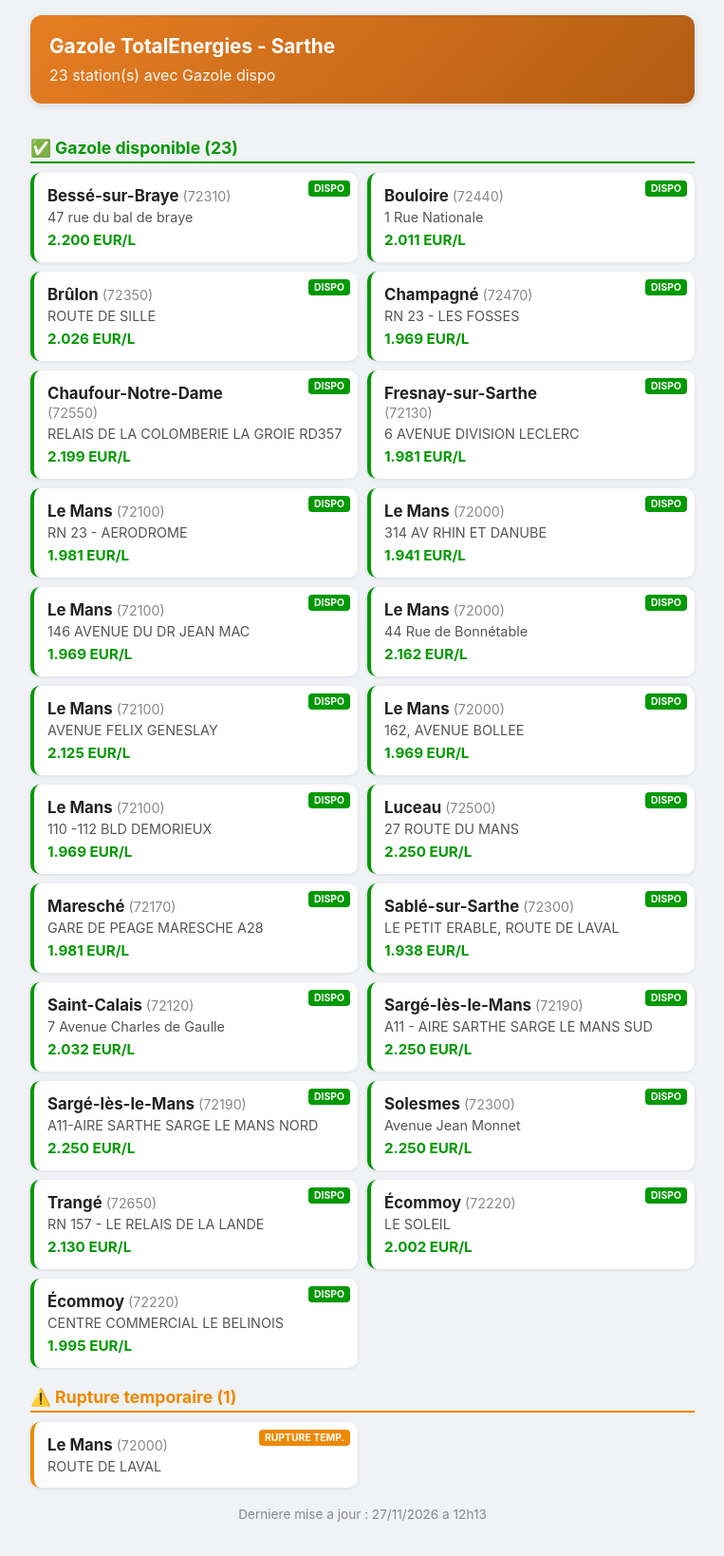
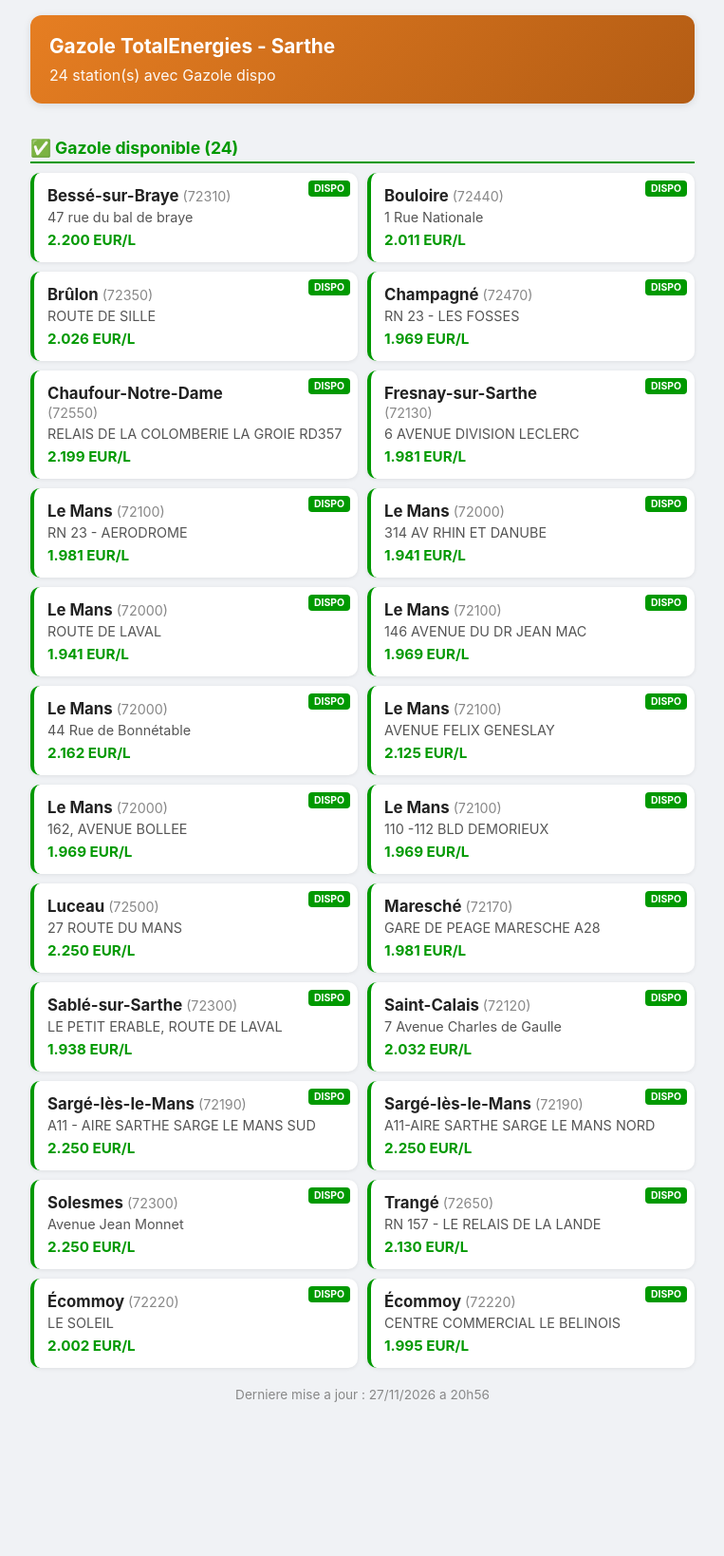
Before and after one commit to abdelziane979-eng/alerte-gazole-sarthe, a plain HTML site: page index.html in a window 1280 px wide. Shown: the whole page at 95% size, without its empty margins (258-1021 px from the left). After the commit the page ends 1512 px from the top, so only its background shows below. Drawn offline with Linux system fonts and the light colour scheme.

Commit message:
MAJ auto

```diff
--- a/etats_gazole.json
+++ b/etats_gazole.json
@@ -31,8 +31,8 @@
     "ville": "Le Mans",
     "adresse": "ROUTE DE LAVAL",
     "cp": "72000",
-    "etat": "temp",
-    "prix": null
+    "etat": "dispo",
+    "prix": 1.941
   },
   "72220002": {
     "ville": "Écommoy",
--- a/index.html
+++ b/index.html
@@ -47,10 +47,10 @@
 <body>
 <header>
   <h1>Gazole TotalEnergies - Sarthe</h1>
-  <div class="compteur">23 station(s) avec Gazole dispo</div>
+  <div class="compteur">24 station(s) avec Gazole dispo</div>
 </header>
 
-<h2 class="dispo">✅ Gazole disponible (23)</h2>
+<h2 class="dispo">✅ Gazole disponible (24)</h2>
 <div class="stations">
 
         <div class="station" style="border-left-color: #090;">
@@ -99,6 +99,12 @@
             <div class="badge" style="background: #090;">DISPO</div>
             <div class="ville">Le Mans <span class="cp">(72000)</span></div>
             <div class="adresse">314 AV RHIN ET DANUBE</div>
+            <div class="prix">1.941 EUR/L</div>
+        </div>
+        <div class="station" style="border-left-color: #090;">
+            <div class="badge" style="background: #090;">DISPO</div>
+            <div class="ville">Le Mans <span class="cp">(72000)</span></div>
+            <div class="adresse">ROUTE DE LAVAL</div>
             <div class="prix">1.941 EUR/L</div>
         </div>
         <div class="station" style="border-left-color: #090;">
@@ -193,16 +199,10 @@
         </div>
 </div>
 
-<h2 class='temp'>⚠️ Rupture temporaire (1)</h2><div class='stations'>
-        <div class="station" style="border-left-color: #e80;">
-            <div class="badge" style="background: #e80;">RUPTURE TEMP.</div>
-            <div class="ville">Le Mans <span class="cp">(72000)</span></div>
-            <div class="adresse">ROUTE DE LAVAL</div>
-
-        </div></div>
 
 
 
-<div class="date">Derniere mise a jour : 27/11/2026 a 12h13</div>
+
+<div class="date">Derniere mise a jour : 27/11/2026 a 20h56</div>
 </body>
 </html>
```
